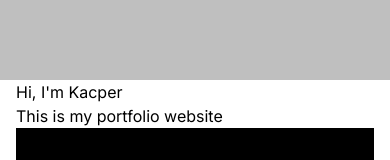
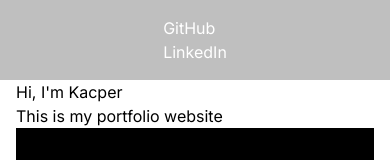
Before and after one commit to Kacper-Januszewski/site-project, a Next.js app: page / in a window 390 px wide. Shown: the top 160 px of the page. Built offline with nearby package versions, Linux system fonts and the light colour scheme.

Commit message:
fixing navbar properties

```diff
--- a/src/app/components/navigation/navbar/index.tsx
+++ b/src/app/components/navigation/navbar/index.tsx
@@ -8,7 +8,7 @@ const Navbar = () => {
             <div className="w-full h-20 bg-black bg-opacity-25 backdrop-blur-[5px] sticky top-0">
                 <div className="container mx-auto px-4 h-full">
                     <div className="flex justify-center items-center h-full">
-                        <ul className="hidden md:flex gap-x-6 md:gap-x-10 text-white">
+                        <ul className="md:flex gap-x-6 md:gap-x-10 text-white">
                             <li>
                                 <Link href="https://github.com/Kacper-Januszewski" passHref>
                                     <a>GitHub</a>
```
